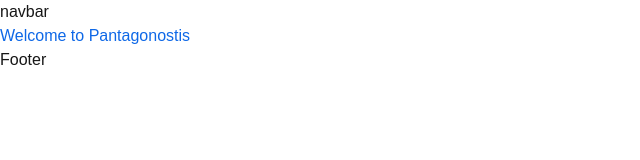
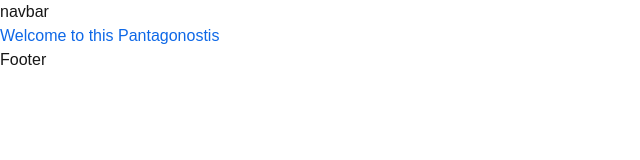
Before and after one commit to bdCalling-Sdt-hub/dimitristzitzi-frontend, a Next.js app: page / in a window 1280 px wide. Shown: the top 160 px of the page, without its empty margins (0-640 px from the left). Built offline with nearby package versions, Linux system fonts and the light colour scheme.

Commit message:
new brach created

```diff
--- a/src/app/page.js
+++ b/src/app/page.js
@@ -3,7 +3,7 @@
 export default function Home() {
   return (
     <main>
-      <h1 className="text-primary">Welcome to Pantagonostis</h1>
+      <h1 className="text-primary">Welcome to this Pantagonostis</h1>
     </main>
   );
 }
```
